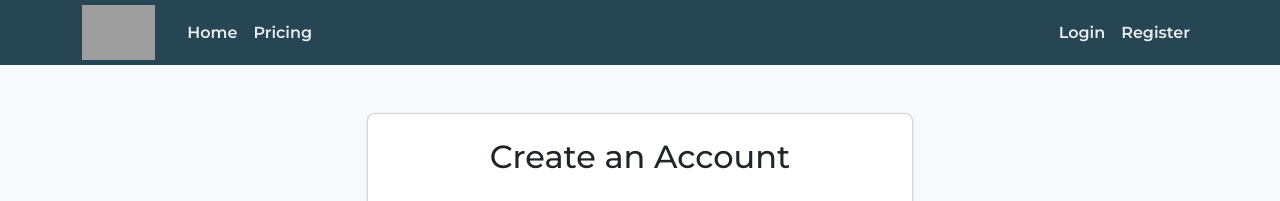
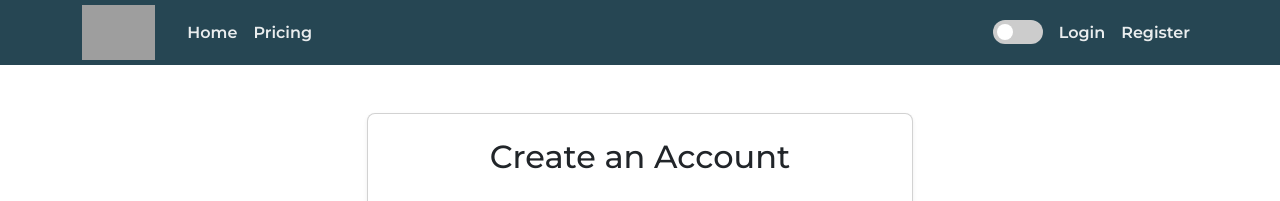
Before and after one commit to oprimenyc/usefylr, a Flask app: page /auth/register in a window 1280 px wide. Shown: the top 201 px of the page. Run offline with Flask 3, Linux system fonts and the light colour scheme; grey boxes are pictures that could not be loaded.

Commit message:
Add a toggle to switch between light and dark color themes on the platform
Implements a theme toggle using CSS variables and JavaScript for persistent dark/light mode preference, stored in localStorage.

Replit-Commit-Author: Agent
Replit-Commit-Session-Id: a21e5c42-3fee-4533-b659-a8c62e3227fc
Replit-Commit-Screenshot-Url: https://storage.googleapis.com/screenshot-production-us-central1/a28ca967-8f17-4c06-8501-e3cd15f9ef82/95814ded-60da-488c-9f79-25065de54016.jpg

```diff
--- a/static/css/custom.css
+++ b/static/css/custom.css
@@ -1,9 +1,94 @@
 :root {
-  --fylr-green: #FF6B00; /* Neon orange */
+  /* Light Theme Colors (Default) */
+  --fylr-orange: #FF6B00; /* Neon orange */
+  --fylr-orange-dark: #e55e00;
+  --fylr-orange-light: #ff7f22;
+  --fylr-dark: #264653;
+  --fylr-accent: #FF6B00;
+  --fylr-bg-primary: #ffffff;
+  --fylr-bg-secondary: #f5f7fa;
+  --fylr-text-primary: #264653;
+  --fylr-text-secondary: #4b5563;
+  --fylr-card-bg: #ffffff;
+  --fylr-header-bg: #264653;
+  --fylr-green: #FF6B00; /* Keeping for backward compatibility */
   --fylr-green-dark: #e55e00;
   --fylr-green-light: #ff7f22;
-  --fylr-dark: #264653;
-  --fylr-accent: #FF6B00;
+}
+
+/* Dark Theme Colors */
+[data-theme="dark"] {
+  --fylr-bg-primary: #121212;
+  --fylr-bg-secondary: #1e1e1e;
+  --fylr-text-primary: #f5f5f5;
+  --fylr-text-secondary: #b0b0b0;
+  --fylr-card-bg: #1e1e1e;
+  --fylr-header-bg: #000000;
+}
+
+/* Apply theme variables */
+body {
+  background-color: var(--fylr-bg-primary);
+  color: var(--fylr-text-primary);
+  transition: all 0.3s ease;
+}
+
+.bg-primary {
+  background-color: var(--fylr-header-bg) !important;
+}
+
+.card {
+  background-color: var(--fylr-card-bg);
+  transition: all 0.3s ease;
+}
+
+/* Theme Toggle Switch */
+.theme-switch-wrapper {
+  display: flex;
+  align-items: center;
+}
+
+.theme-switch {
+  display: inline-block;
+  height: 24px;
+  position: relative;
+  width: 50px;
+}
+
+.theme-switch input {
+  display: none;
+}
+
+.slider {
+  background-color: #ccc;
+  bottom: 0;
+  cursor: pointer;
+  left: 0;
+  position: absolute;
+  right: 0;
+  top: 0;
+  transition: .4s;
+  border-radius: 34px;
+}
+
+.slider:before {
+  background-color: white;
+  bottom: 4px;
+  content: "";
+  height: 16px;
+  left: 4px;
+  position: absolute;
+  transition: .4s;
+  width: 16px;
+  border-radius: 50%;
+}
+
+input:checked + .slider {
+  background-color: #FF6B00;
+}
+
+input:checked + .slider:before {
+  transform: translateX(26px);
 }
 
 .bg-fylr-green {
--- a/templates/layout.html
+++ b/templates/layout.html
@@ -58,6 +58,14 @@
                     {% endif %}
                 </ul>
                 <ul class="navbar-nav">
+                    <li class="nav-item me-2">
+                        <div class="theme-switch-wrapper mt-2">
+                            <label class="theme-switch" for="theme-toggle">
+                                <input type="checkbox" id="theme-toggle" />
+                                <span class="slider"></span>
+                            </label>
+                        </div>
+                    </li>
                     {% if current_user.is_authenticated %}
                     <li class="nav-item dropdown">
                         <a class="nav-link dropdown-toggle" href="#" id="userDropdown" role="button" data-bs-toggle="dropdown">
@@ -154,6 +162,32 @@
     <!-- Custom JavaScript -->
     <script src="{{ url_for('static', filename='js/scripts.js') }}"></script>
 
+    <!-- Theme Toggle Script -->
+    <script>
+      // Theme toggle functionality
+      const toggleSwitch = document.getElementById('theme-toggle');
+      const currentTheme = localStorage.getItem('theme');
+
+      if (currentTheme) {
+        document.documentElement.setAttribute('data-theme', currentTheme);
+        if (currentTheme === 'dark') {
+          toggleSwitch.checked = true;
+        }
+      }
+
+      function switchTheme(e) {
+        if (e.target.checked) {
+          document.documentElement.setAttribute('data-theme', 'dark');
+          localStorage.setItem('theme', 'dark');
+        } else {
+          document.documentElement.setAttribute('data-theme', 'light');
+          localStorage.setItem('theme', 'light');
+        }
+      }
+
+      toggleSwitch.addEventListener('change', switchTheme, false);
+    </script>
+
     {% block extra_js %}{% endblock %}
 </body>
 </html>
```
